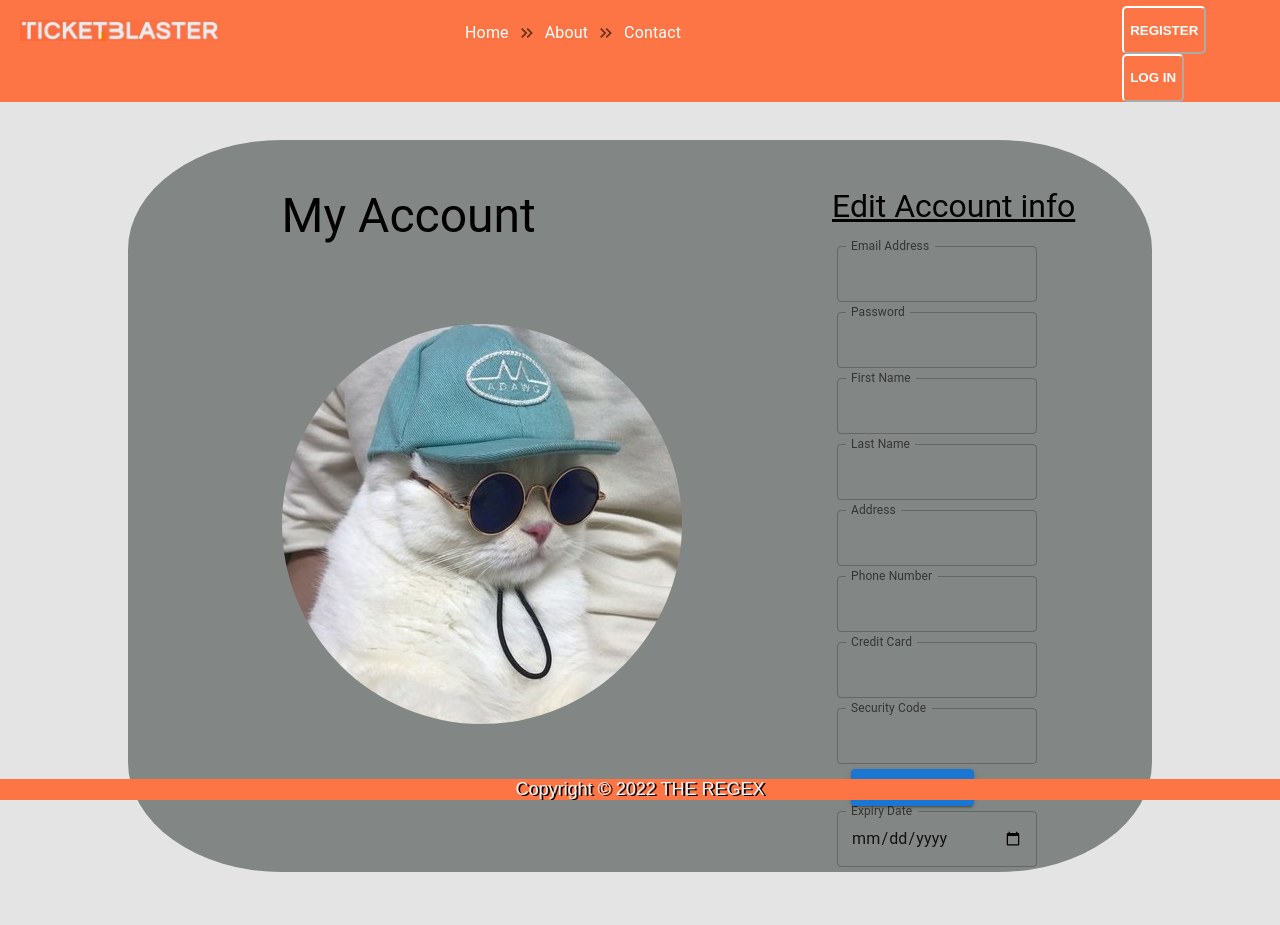
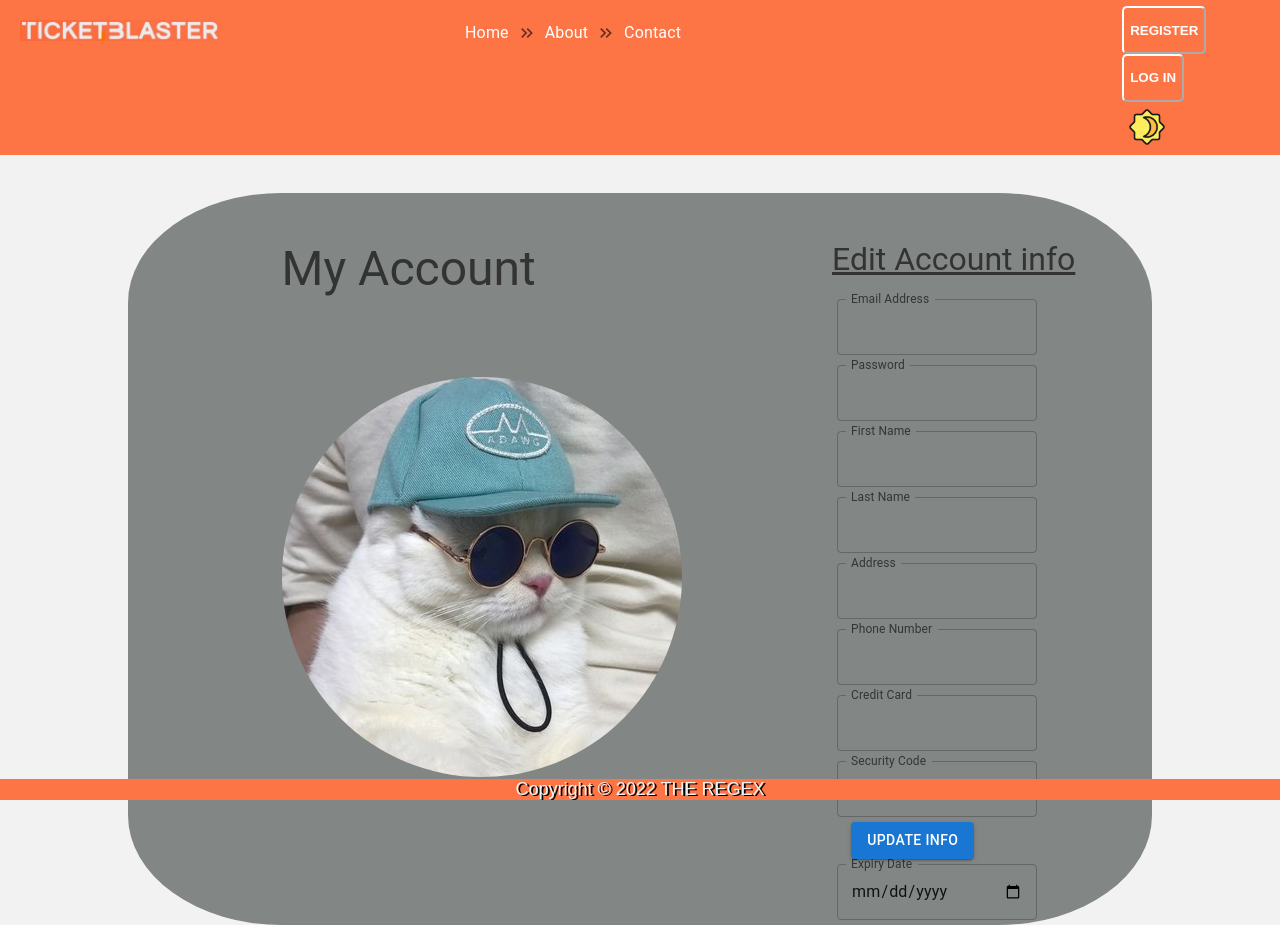
Before and after one commit to ChristopherPerrault/ticketblaster, a React (Create React App) app in the folder frontend/: page /account in a window 1280 px wide. Before the commit the page ends 872 px from the top, so only its background shows below. Built offline with nearby package versions, Linux system fonts and the light colour scheme; no server answers; a web font is replaced by a local one.

Commit message:
dark mode button

```diff
--- a/frontend/public/css/styles.css
+++ b/frontend/public/css/styles.css
@@ -2,7 +2,7 @@ body {
   margin: 0 auto;
   display: block;
   min-width: 100%;
-  background-color: rgb(228, 228, 228);
+  /* background-color: rgb(228, 228, 228); */
   scrollbar-width: none; /* Firefox */
   position: relative;
   min-height: 100vh;
--- /dev/null
+++ b/frontend/src/components/DarkMode.css
@@ -0,0 +1,24 @@
+#darkMode {
+  background: transparent url("../assets/images/darkIcon.png") no-repeat center;
+  background-size: 40px 40px;
+  width: 50px;
+  height: 50px;
+  border: none;
+  border-radius: 50%;
+}
+
+#darkMode:hover,
+#darkMode:focus {
+  filter: none;
+  cursor: pointer;
+}
+
+#darkMode.clicked {
+  filter: none !important;
+  background: url("../assets/images/lightIcon.png") no-repeat center;
+  background-size: 40px 40px;
+  width: 50px;
+  height: 50px;
+  border: none;
+  border-radius: 50%;
+}
--- /dev/null
+++ b/frontend/src/components/DarkMode.js
@@ -0,0 +1,47 @@
+import React from "react";
+
+import "./DarkMode.css";
+import "../index.css";
+
+const DarkMode = () => {
+  let clickedClass = "clicked";
+  const body = document.body;
+  const lightTheme = "light";
+  const darkTheme = "dark";
+  let theme;
+
+  if (localStorage) {
+    theme = localStorage.getItem("theme");
+  }
+
+  if (theme === lightTheme || theme === darkTheme) {
+    body.classList.add(theme);
+  } else {
+    body.classList.add(lightTheme);
+  }
+
+  const switchTheme = (e) => {
+    if (theme === darkTheme) {
+      body.classList.replace(darkTheme, lightTheme);
+      e.target.classList.remove(clickedClass);
+      localStorage.setItem("theme", "light");
+      theme = lightTheme;
+    } else {
+      body.classList.replace(lightTheme, darkTheme);
+      e.target.classList.add(clickedClass);
+      localStorage.setItem("theme", "dark");
+      theme = darkTheme;
+    }
+  };
+
+  return (
+    <button
+      className={theme === "dark" ? clickedClass : ""}
+      id="darkMode"
+      title="Switch Theme"
+      onClick={(e) => switchTheme(e)}
+    ></button>
+  );
+};
+
+export default DarkMode;
--- a/frontend/src/components/Header.js
+++ b/frontend/src/components/Header.js
@@ -6,6 +6,7 @@ import logo from "../assets/images/logo.jpg";
 import LogoutButton from "./LogoutButton";
 import RegisterButton from "./RegisterButton";
 import LogInButton from "./LogInButton";
+import DarkMode from "./DarkMode";
 
 function Header() {
   const [isLoggedIn, setIsLoggedIn] = useContext(LoggedInContext);
@@ -20,7 +21,6 @@ function Header() {
       <div className="navbar">
         <Navbar />
       </div>
-
       <div className="button">
         {isLoggedIn ? (
           <LogoutButton />
@@ -29,9 +29,12 @@ function Header() {
             {" "}
             <RegisterButton to="/register" />
             &emsp;
-            <LogInButton to="/login" />{" "}
+            <LogInButton to="/login" />
           </div>
         )}
+        <div className="theme-button">
+          <DarkMode />
+        </div>
       </div>
     </div>
   );
--- a/frontend/src/components/Navbar.js
+++ b/frontend/src/components/Navbar.js
@@ -9,7 +9,11 @@ function Navbar() {
   const [isLoggedIn, setIsLoggedIn] = useContext(LoggedInContext);
 
   return (
-    <Breadcrumbs aria-label="breadcrumb" separator={<KeyboardDoubleArrowRightIcon fontSize="small" />} className="nav">
+    <Breadcrumbs
+      aria-label="breadcrumb"
+      separator={<KeyboardDoubleArrowRightIcon fontSize="small" />}
+      className="nav"
+    >
       <NavButton to="/" label="Home" />
       <AboutMenu />
       {isLoggedIn ? <NavButton to="/account" label="My Account" /> : null}
--- a/frontend/src/index.css
+++ b/frontend/src/index.css
@@ -212,6 +212,31 @@ figcaption {
   margin-left: 20px;
 }
 /* Display Ticket page */
-.display-ticket{
-margin-left:33%;
+.display-ticket {
+  margin-left: 33%;
 }
+
+/* theme switching */
+
+:root {
+  --light: rgb(242, 242, 242);
+  --dark: rgb(51, 51, 51);
+  --orangeText: rgb(255, 166, 0);
+}
+
+body {
+  background: var(--background-color);
+  color: var(--text-color);
+  transition: background 0.3s ease-in-out, color 0.6s ease-in-out;
+}
+
+body.light {
+  --background-color: var(--light);
+  --text-color: var(--dark);
+}
+
+body.dark {
+  --background-color: var(--dark);
+  --text-color: var(--light);
+  --text-color: var(--orangeText);
+}
```
Also changed, not shown: frontend/src/App.js (+4 -5 lines), frontend/src/assets/images/darkIcon.png (added), frontend/src/assets/images/lightIcon.png (added).
